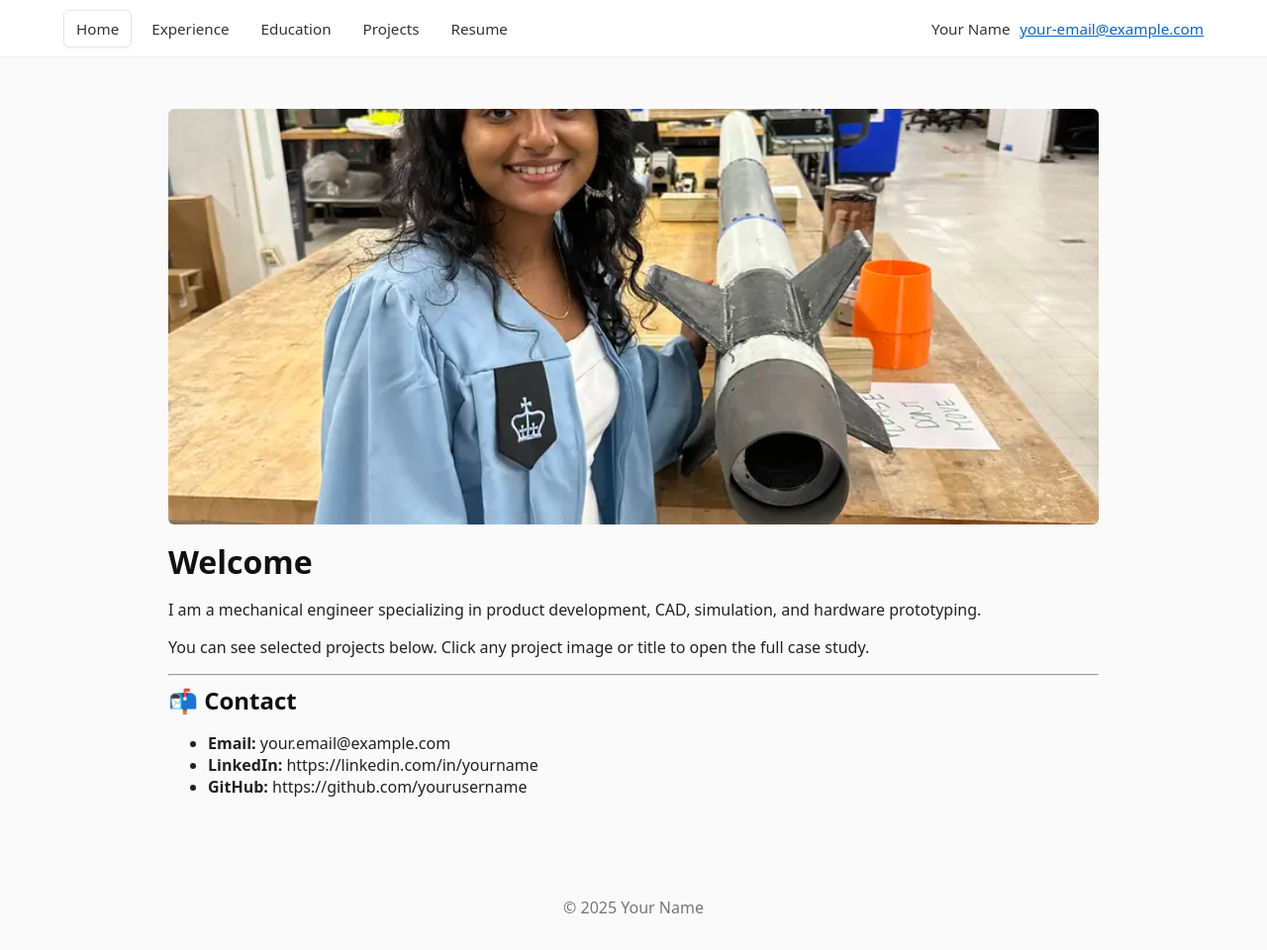
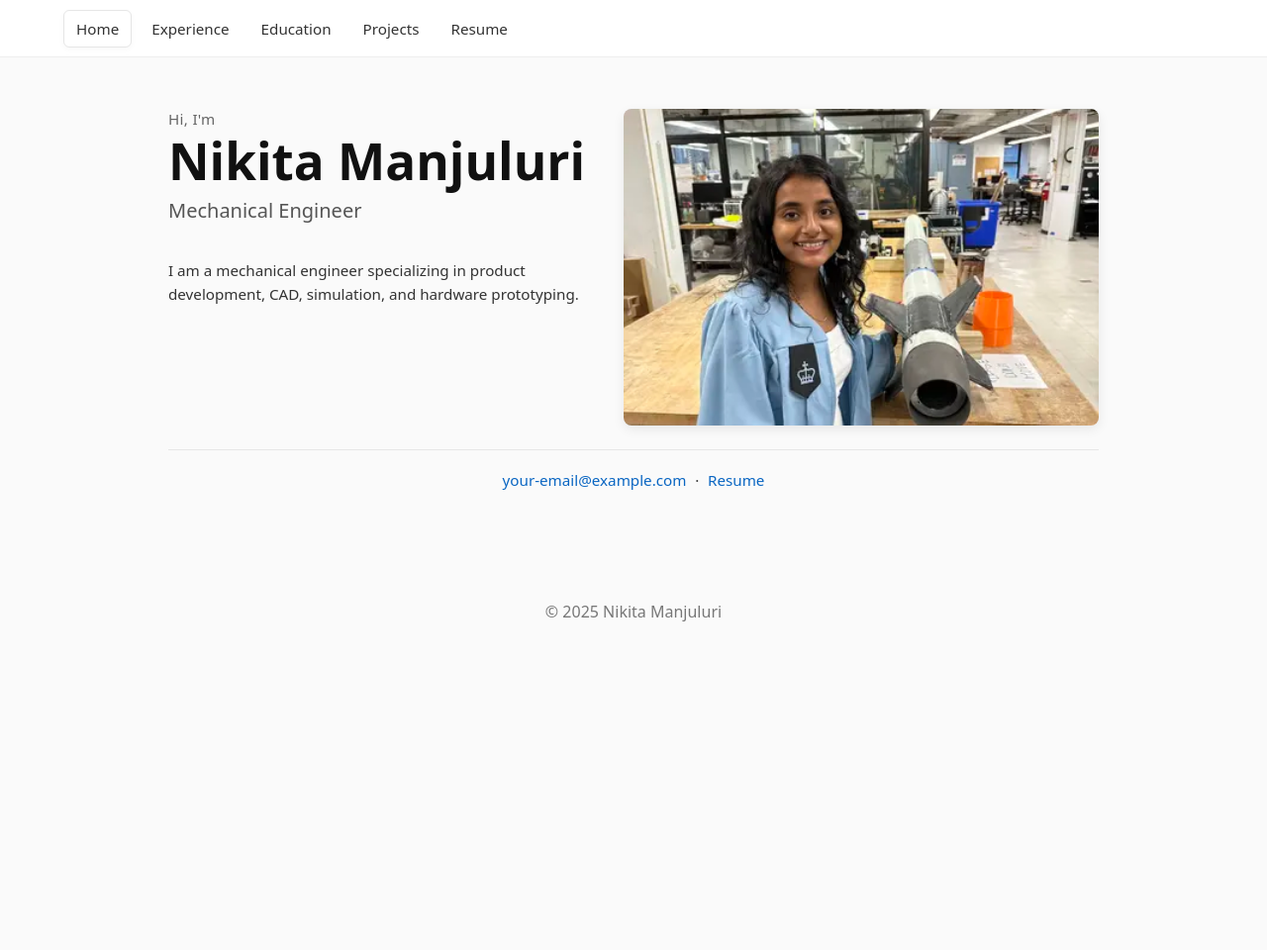
Before and after one commit to nikitamanjuluri/nikitamanjuluri.github.io, a Jekyll site: the page built from index.md, in a window 1280 px wide and 960 px high. Shown: the whole window at 99% size. Built offline with Jekyll 4.4.1, drawn with Linux system fonts in a browser that asks for light colours.

Commit message:
Porfolio updates.

```diff
--- a/_config.yml
+++ b/_config.yml
@@ -18,7 +18,7 @@
 # You can create any custom variable you would like, and they will be accessible
 # in the templates via {{ site.myvariable }}.
 
-title: "Your Name — Mechanical Engineer"
+title: "Nikita Manjuluri — Mechanical Engineer"
 email: your-email@example.com
 description: >-
   Mechanical engineer specializing in CAD, prototyping, FEA and product development.
@@ -29,7 +29,7 @@ github_username: your_github_username
 
 # Site author & profile (used by sidebar include)
 author:
-  name: "Your Name"
+  name: "Nikita Manjuluri"
   role: "Mechanical Engineer"
   profile_image: "/assets/images/banner_vertical.webp"
 
--- a/_includes/sidebar.html
+++ b/_includes/sidebar.html
@@ -1,6 +1,6 @@
 <div class="sidebar-profile">
   <img src="{{ site.sidebar.profile.image | default: '/assets/images/profile.jpg' }}" alt="{{ site.sidebar.profile.name }}" class="profile-pic"/>
-  <h2 class="profile-name">{{ site.sidebar.profile.name | default: "Your Name" }}</h2>
+  <h2 class="profile-name">{{ site.sidebar.profile.name | default: "Nikita Manjuluri" }}</h2>
   <p class="profile-headline">{{ site.sidebar.profile.headline | default: "Mechanical Engineer — Design • Prototyping • Analysis" }}</p>
   <ul class="contact-list">
     {% if site.sidebar.profile.contact.email %}<li>Email: <a href="mailto:{{ site.sidebar.profile.contact.email }}">{{ site.sidebar.profile.contact.email }}</a></li>{% endif %}
--- a/_layouts/home.html
+++ b/_layouts/home.html
@@ -5,15 +5,6 @@
   <meta name="viewport" content="width=device-width,initial-scale=1">
   <title>{{ page.title }} | {{ site.title }}</title>
   <link rel="stylesheet" href="{{ '/assets/css/site.css' | relative_url }}">
-  <style>
-    /* Basic content helpers; layout and gutters live in assets/css/site.css */
-    .panel-photo { width:100%; height:420px; object-fit:cover; border-radius:6px; display:block; margin-bottom:1rem; }
-    .blurb { color:#333; font-size:1.02rem; line-height:1.5 }
-
-    @media (max-width: 900px) {
-      .panel-photo { height:220px }
-    }
-  </style>
 </head>
 <body>
   <!-- unified topbar with nav tabs on the left and contact on the right -->
@@ -25,63 +16,48 @@
       <a href="{{ '/projects/' | relative_url }}" class="nav-link {% if page.url contains '/projects' %}active{% endif %}">Projects</a>
       <a href="{{ '/resume/' | relative_url }}" class="nav-link {% if page.url == '/resume/' %}active{% endif %}">Resume</a>
     </nav>
-
-    <div class="contact">
-      {% if site.author.name %}<span class="top-name">{{ site.author.name }}</span>{% endif %}
-      {% if site.email %}<a class="top-email" href="mailto:{{ site.email }}">{{ site.email }}</a>{% endif %}
-    </div>
+    <!-- contact moved to homepage below the hero -->
   </header>
 
   <main class="layout-grid">
     <div class="container">
-      {%- comment -%} Prefer the author.profile_image, otherwise fall back to a default image {%- endcomment -%}
+      {%- if page.url == '/' or page.url == '/index.html' or page.url == '' -%}
         {%- if site.author.profile_image -%}
           {%- assign hero_img = site.author.profile_image -%}
         {%- else -%}
           {%- assign hero_img = '/assets/images/profile.jpg' -%}
         {%- endif -%}
-      {%- if page.url == '/' or page.url == '/index.html' or page.url == '' -%}
-        {%- comment -%}
-        Emit a responsive hero image. The template will:
-        - prefer `site.author.profile_image` (set in `_config.yml`)
-        - fall back to `/assets/images/profile.jpg` if not set
-        - emit a `srcset` using a filename pattern like `name-400w.webp`,
-          `name-800w.webp`, `name-1600w.webp`. If your original file uses
-          a different extension (jpg/png), the pattern will still work as
-          long as you generate the matching variants.
-        To generate variants, see the instructions injected below.
-        {%- endcomment -%}
-
         {%- assign hero_ext_removed = hero_img | replace: '.webp', '' | replace: '.jpg', '' | replace: '.jpeg', '' | replace: '.png', '' -%}
         {%- assign hero_base = hero_ext_removed -%}
 
+        <div class="home-hero">
+          <div class="home-left">
+            <p class="intro-small">Hi, I'm</p>
+            <h1 class="name-xl">{{ site.author.name }}</h1>
+            {% if site.author.role %}<p class="role-med">{{ site.author.role }}</p>{% endif %}
+            <div class="desc-small">{{ content }}</div>
+          </div>
+
+          <div class="home-right">
             <img
-          class="panel-photo"
+              class="panel-photo-right"
               src="{{ hero_img }}"
               srcset="{{ hero_base }}-400w.webp 400w, {{ hero_base }}-800w.webp 800w, {{ hero_base }}-1600w.webp 1600w"
-          sizes="(max-width: 900px) 100vw, 800px"
+              sizes="(max-width: 900px) 70vw, 360px"
               alt="{{ site.author.name }}">
+          </div>
+        </div>
 
-        {%- comment -%}
-        NOTE: The srcset above assumes you create the following files next to
-        your original image (e.g. if profile_image is `/assets/images/banner.webp`):
-          - /assets/images/banner-400w.webp
-          - /assets/images/banner-800w.webp
-          - /assets/images/banner-1600w.webp
+        <div class="home-contact">
+          <p>
+            {% if site.email %}<a href="mailto:{{ site.email }}">{{ site.email }}</a>{% endif %}
+            {% if site.resume_link %}{% if site.email %} · {% endif %}<a href="{{ site.resume_link }}">Resume</a>{% endif %}
+          </p>
+        </div>
 
-        To generate these files locally, you can use ImageMagick (replace
-        paths/names as needed):
-
-        convert assets/images/banner_vertical.webp -resize 400x -quality 80 assets/images/banner_vertical-400w.webp
-        convert assets/images/banner_vertical.webp -resize 800x -quality 80 assets/images/banner_vertical-800w.webp
-        convert assets/images/banner_vertical.webp -resize 1600x -quality 80 assets/images/banner_vertical-1600w.webp
-
-        Or, if you prefer JPEG variants, replace `.webp` with `.jpg` in the
-        above commands and adjust the `srcset` in this template accordingly.
-        {%- endcomment -%}
+      {%- else -%}
+        {{ content }}
       {%- endif -%}
-
-      {{ content }}
     </div>
   </main>
 
--- a/assets/css/site.css
+++ b/assets/css/site.css
@@ -52,3 +52,123 @@ img{max-width:100%;height:auto}
 .nav-link { padding:.5rem .75rem; color:#333; text-decoration:none; border-radius:6px }
 .nav-link:hover { background:#f6f6f6 }
 .nav-link.active { background:#fff; border:1px solid #e6e6e6; box-shadow:0 2px 6px rgba(0,0,0,0.03) }
+
+/* Homepage two-column layout: left text, right image */
+.home-hero {
+  display: grid;
+  grid-template-columns: 1fr 480px;
+  gap: 2rem;
+  align-items: flex-start;
+  margin-bottom: 1.5rem;
+}
+
+.home-left {
+  display: flex;
+  flex-direction: column;
+  justify-content: flex-start;
+}
+
+.intro-small {
+  font-size: 0.95rem;
+  color: #666;
+  margin: 0 0 0.25rem 0;
+  font-weight: 400;
+  letter-spacing: 0.02em;
+}
+
+.name-xl {
+  font-size: 3.2rem;
+  line-height: 1.1;
+  margin: 0 0 0.5rem 0;
+  color: #111;
+  font-weight: 700;
+}
+
+.role-med {
+  font-size: 1.25rem;
+  color: #555;
+  margin: 0 0 1.25rem 0;
+  font-weight: 500;
+}
+
+.desc-small {
+  font-size: 0.95rem;
+  line-height: 1.6;
+  color: #333;
+  max-width: 540px;
+}
+
+.home-right {
+  display: flex;
+  justify-content: flex-end;
+}
+
+.panel-photo-right {
+  width: 100%;
+  aspect-ratio: 3/2;
+  object-fit: cover;
+  object-position: 50% 18%;
+  border-radius: 8px;
+  display: block;
+  box-shadow: 0 4px 12px rgba(0, 0, 0, 0.08);
+}
+
+/* Centered contact block below hero */
+.home-contact {
+  text-align: center;
+  padding: 1.25rem 0 0.75rem 0;
+  border-top: 1px solid #e6e6e6;
+  margin-bottom: 1rem;
+}
+
+.home-contact p {
+  margin: 0;
+  font-size: 0.95rem;
+  color: #333;
+}
+
+.home-contact a {
+  color: var(--accent);
+  text-decoration: none;
+  margin: 0 0.3rem;
+}
+
+.home-contact a:hover {
+  text-decoration: underline;
+}
+
+/* Responsive: stack two columns on narrow screens */
+@media (max-width: 900px) {
+  .home-hero {
+    grid-template-columns: 1fr;
+    gap: 1.5rem;
+  }
+  .home-right {
+    justify-content: center;
+  }
+  .panel-photo-right {
+    width: 70%;
+  }
+  .name-xl {
+    font-size: 2.4rem;
+  }
+}
+
+@media (max-width: 600px) {
+  .home-hero {
+    gap: 1rem;
+  }
+  .panel-photo-right {
+    width: 100%;
+  }
+  .name-xl {
+    font-size: 2rem;
+  }
+  .role-med {
+    font-size: 1.1rem;
+  }
+  .intro-small,
+  .desc-small {
+    font-size: 0.9rem;
+  }
+}
--- a/index.md
+++ b/index.md
@@ -3,16 +3,4 @@ layout: home
 title: Portfolio
 ---
 
-# Welcome
-
 I am a mechanical engineer specializing in product development, CAD, simulation, and hardware prototyping.
-
-You can see selected projects below. Click any project image or title to open the full case study.
-
----
-
-## 📬 Contact
-
-- **Email:** your.email@example.com
-- **LinkedIn:** https://linkedin.com/in/yourname
-- **GitHub:** https://github.com/yourusername
```
Also changed, not shown: assets/images/banner_vertical-1600w.webp, assets/images/banner_vertical-400w.webp, assets/images/banner_vertical-800w.webp, assets/images/banner_vertical.webp. Lines whose indentation alone changed are shown as unchanged.
